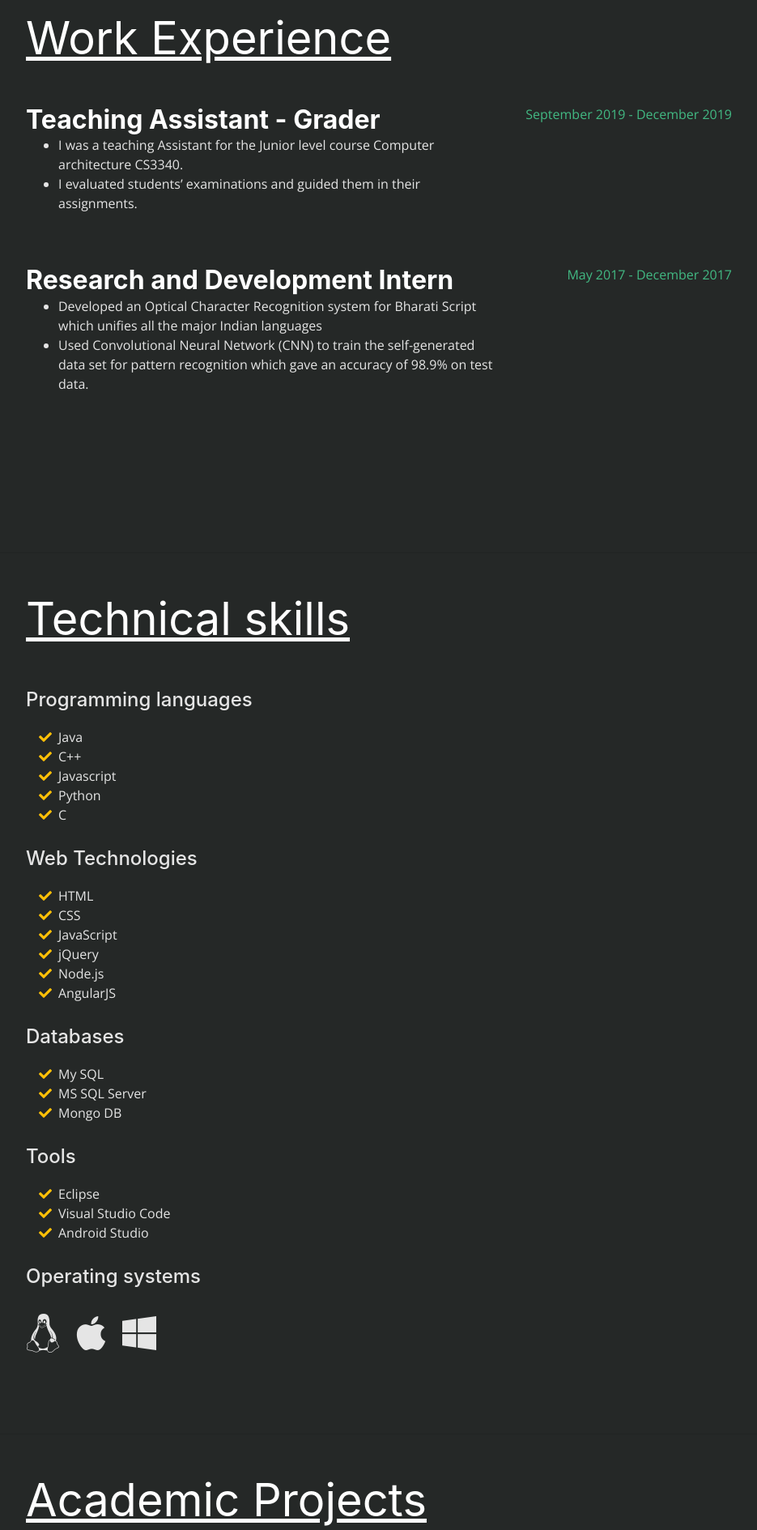
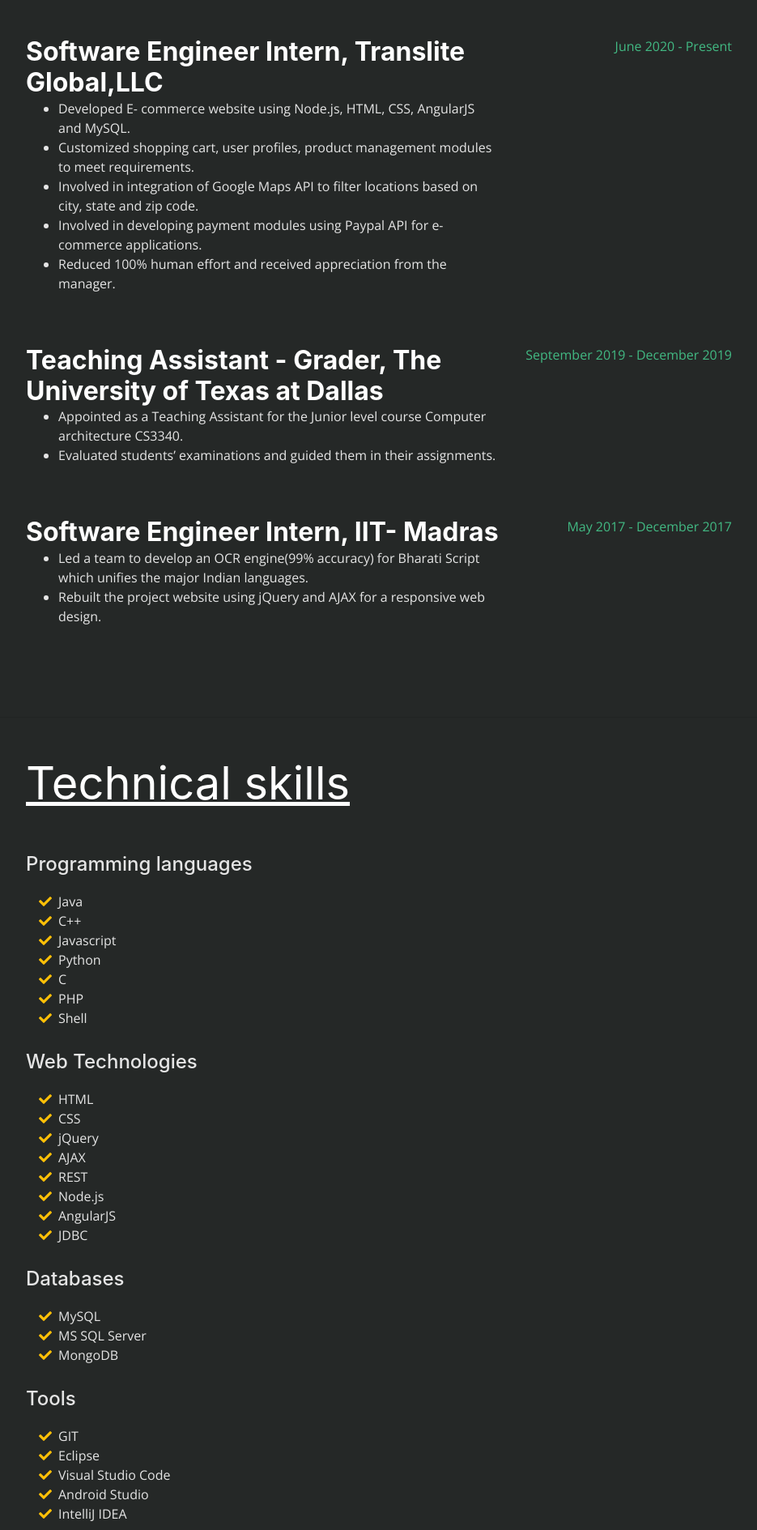
Before and after one commit to GauravNaresh/gauravnaresh.github.io, a plain HTML site: page index.html in a window 1280 px wide. Shown: the part 2307-4196 px from the top of the page at 81% size, without its empty margins (308-1243 px from the left). Drawn offline with nearby package versions, Linux system fonts and the light colour scheme; a web font is replaced by a local one.

Commit message:
update resume

```diff
--- a/index.html
+++ b/index.html
@@ -83,7 +83,7 @@
           <p class="lead mb-2">As a self-motivated and driven team player, I am looking forward to engineer innovative and impactful products.</p>
           <p class="lead mb-2">Generally, I spend my free time reading books and playing basketball.</p>
           <p class="lead mb-2"> You can find my resume
-            <a href="https://drive.google.com/file/d/1SKrBvZ9gX3AodjyAOzYvrufotVQX7-Eh/view?usp=sharing">here</a>.</p>
+            <a href="https://drive.google.com/file/d/1sItGGYuthEi3ZqqUnH8P1yK5RlddDNjg/view?usp=sharing">here</a>.</p>
           <div class="social-icons">
             <a href="https://www.linkedin.com/in/gauravnaresh/">
               <i class="fab fa-linkedin-in"></i>
@@ -192,14 +192,31 @@
       <section class="resume-section p-3 p-lg-5 d-flex flex-column" id="experience">
         <div class="my-auto">
 
-        	<h2 class="mb-5">Work Experience</h2>
+          <h2 class="mb-5">Work Experience</h2>
+
+          <div class="resume-item d-flex flex-column flex-md-row mb-5">
+            <div class="resume-content mr-auto">
+              <h3 class="mb-0">Software Engineer Intern, Translite Global,LLC</h3>
+              <ul>
+                <li>Developed E- commerce website using Node.js, HTML, CSS, AngularJS and MySQL.</li>
+              <li>Customized shopping cart, user profiles, product management modules to meet requirements.</li>
+              <li>Involved in integration of Google Maps API to filter locations based on city, state and zip code.</li>
+              <li>Involved in developing payment modules using Paypal API for e-commerce applications.</li>
+              <li>Reduced 100% human effort and received appreciation from the manager.</li>
+
+            </ul>
+            </div>
+            <div class="resume-date text-md-right">
+              <span class="text-primary">June 2020 - Present</span><br>
+            </div>
+          </div>
 
     	  <div class="resume-item d-flex flex-column flex-md-row mb-5">
             <div class="resume-content mr-auto">
-              <h3 class="mb-0">Teaching Assistant - Grader</h3>
+              <h3 class="mb-0">Teaching Assistant - Grader, The University of Texas at Dallas</h3>
               <ul>
-                <li>I was a teaching Assistant for the Junior level course Computer architecture CS3340.</li>
-            	<li>I evaluated students’ examinations and guided them in their assignments.</li>
+                <li>Appointed as a Teaching Assistant for the Junior level course Computer architecture CS3340.</li>
+            	<li>Evaluated students’ examinations and guided them in their assignments.</li>
             </ul>
             </div>
             <div class="resume-date text-md-right">
@@ -209,11 +226,11 @@
 
           <div class="resume-item d-flex flex-column flex-md-row mb-5">
             <div class="resume-content mr-auto">
-              <h3 class="mb-0">Research and Development Intern</h3>
+              <h3 class="mb-0">Software Engineer Intern, IIT- Madras</h3>
               <ul>
 
-                <li>Developed an Optical Character Recognition system for Bharati Script which unifies all the major Indian languages</li>
-          		<li>Used Convolutional Neural Network (CNN) to train the self-generated data set for pattern recognition which gave an accuracy of 98.9% on test data.</li>
+                <li>Led a team to develop an OCR engine(99% accuracy) for Bharati Script which unifies the major Indian languages.</li>
+          		<li>Rebuilt the project website using jQuery and AJAX for a responsive web design.</li>
             </ul>
             </div>
             <div class="resume-date text-md-right">
@@ -246,6 +263,12 @@
             <li>
               <i class="fa-li fa fa-check text-warning"></i>
               C</li>
+              <li>
+                <i class="fa-li fa fa-check text-warning"></i>
+                PHP</li>
+                <li>
+                  <i class="fa-li fa fa-check text-warning"></i>
+                  Shell</li>
           </ul>
           <br>
 
@@ -259,16 +282,22 @@
               CSS</li>
             <li>
               <i class="fa-li fa fa-check text-warning"></i>
-              JavaScript</li>
+              jQuery</li>
             <li>
                 <i class="fa-li fa fa-check text-warning"></i>
-                jQuery</li>
+                AJAX</li>
+                <li>
+                  <i class="fa-li fa fa-check text-warning"></i>
+                REST</li>
             <li>
                   <i class="fa-li fa fa-check text-warning"></i>
                   Node.js</li>
                   <li>
             <i class="fa-li fa fa-check text-warning"></i>
                     AngularJS</li>
+            <li>
+                <i class="fa-li fa fa-check text-warning"></i>
+                    JDBC</li>
           </ul>
           <br>
 
@@ -277,18 +306,21 @@
           <ul class="fa-ul mb-0">
             <li>
               <i class="fa-li fa fa-check text-warning"></i>
-              My SQL</li>
+              MySQL</li>
               <li>
               <i class="fa-li fa fa-check text-warning"></i>
               MS SQL Server</li>
             <li>
               <i class="fa-li fa fa-check text-warning"></i>
-              Mongo DB</li>
+              MongoDB</li>
             </ul>
           <br>
 
         <div class="subheading mb-3">Tools</div>
           <ul class="fa-ul mb-0">
+            <li>
+              <i class="fa-li fa fa-check text-warning"></i>
+              GIT</li>
             <li>
               <i class="fa-li fa fa-check text-warning"></i>
               Eclipse</li>
@@ -298,6 +330,9 @@
             <li>
               <i class="fa-li fa fa-check text-warning"></i>
               Android Studio</li>
+              <li>
+              <i class="fa-li fa fa-check text-warning"></i>
+              IntelliJ IDEA</li>
             </ul>
           <br>
 
@@ -327,7 +362,7 @@
           <ul class="fa-ul mb-0">
           	<li>
 	    	<i class="fa-li fa fa-project-diagram text-warning"></i>
-	    	Online Music Store (MongoDB, Express.js, AngularJS, Node.js)</li>
+	    	Online Music Store (MongoDB, Express.js, AngularJS, Node.js, Restful web service)</li>
 	    	<ul>
 	    		<li>Developed full-stack web application of an online music store which gives CRUD priviledges for the admin.</li>
 	    		<li>Provided functionalities to perform authentication, validation, filtering search and updating information.</li>
@@ -335,7 +370,7 @@
     	<br>
     		<li>
 	    	<i class="fa-li fa fa-project-diagram text-warning"></i>
-        Random Forest and KNN Classifier (Python)</li>
+        Random Forest and KNN Classifier (Python, Machine Learning)</li>
 	    	<ul>
 	    		<li>Implemented Random Forest Classifier from scratch on Kaggle’s Breast Cancer dataset and achieved accuracies comparable to SK Learn libraries for random forests (~98%).</li>
 	    		<li>Similarly implemented KNN classifier from scratch and obtained a strong classifier with ~95% accuracy.</li>
@@ -354,15 +389,15 @@
               Library Management System (JAVA, MySQL, jQuery, HTML5, CSS3)</li>
               <ul>
                 <li>Implemented a fully functional library management system to borrow books, update new users and calculate fines.</li>
-                <li>The GUI application was interfaced with MySQL database using JDBC connector.</li>
+                <li>The GUI application was developed using jQuery and interfaced with MySQL database using JDBC connector.</li>
               </ul>
       	<br>
           	<li>
               <i class="fa-li fa fa-project-diagram text-warning"></i>
-              Airbnb Reservation Database (SQL, PL/SQL)</li>
+              Database Design and Implementation of Airbnb (Oracle- PL/SQL, Triggers, Stored Procedures)</li>
               <ul>
-                <li>Designed a relational database that stores user account detail, hotel details, booking details for online booking.</li>
-                <li>Performed table creation and data entry using SQL. Created well defined triggers and procedures using PL/SQL.</li>
+                <li>Designed database of Airbnb for Host-Guest role management, Invoice and Bill payments, Property management.</li>
+                <li>Normalized relations and implemented triggers with stored procedures.</li>
               </ul>
 	    <br>
 	      <li>
@@ -375,7 +410,7 @@
 	      <br>
 	      	<li>
               <i class="fa-li fa fa-project-diagram text-warning"></i>
-              Automatic Alert System for Septic Shock (JAVA, C++)</li>
+              Automatic Alert System for Septic Shock (JAVA, C++, Android Studio)</li>
               <ul>
                 <li>Developed an alert mechanism for patients who suffer from a post-surgical infection named sepsis.</li>
                 <li>Analysed the variation in vital parameters and generated warning signals through a local device and a mobile app.</li>
@@ -396,6 +431,9 @@
             <li>
               <i class="fa-li fa fa-trophy text-warning"></i>
               Received the Best student innovative project award in 2018</li>
+              <li>
+              <i class="fa-li fa fa-trophy text-warning"></i>
+              Awarded a medal for securing a rank in the top 1% of 100,000 students who wrote the All India Exam.</li>
           </ul>
         </div>
       </section>
```
Also changed, not shown: 1 other file.
